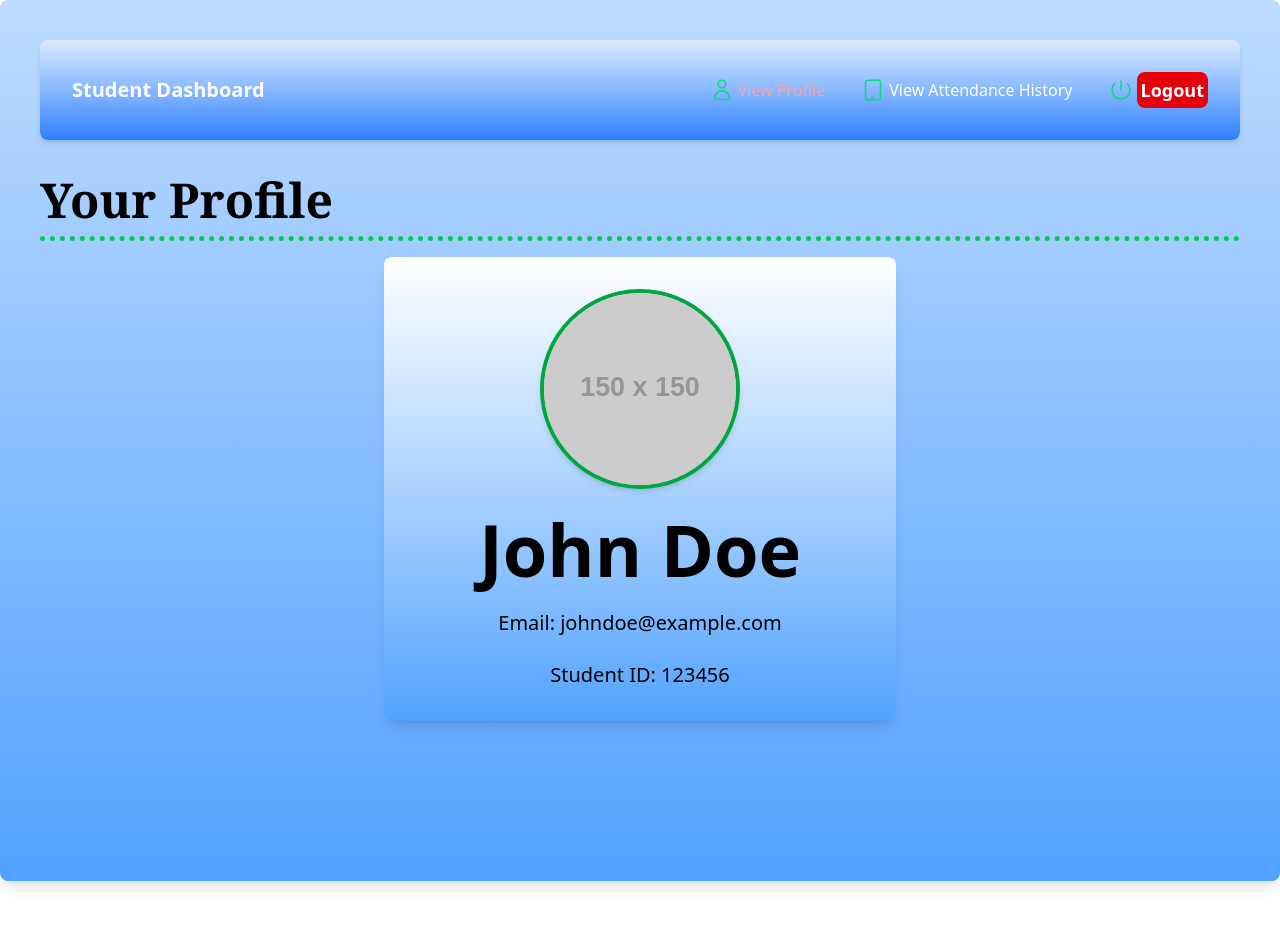
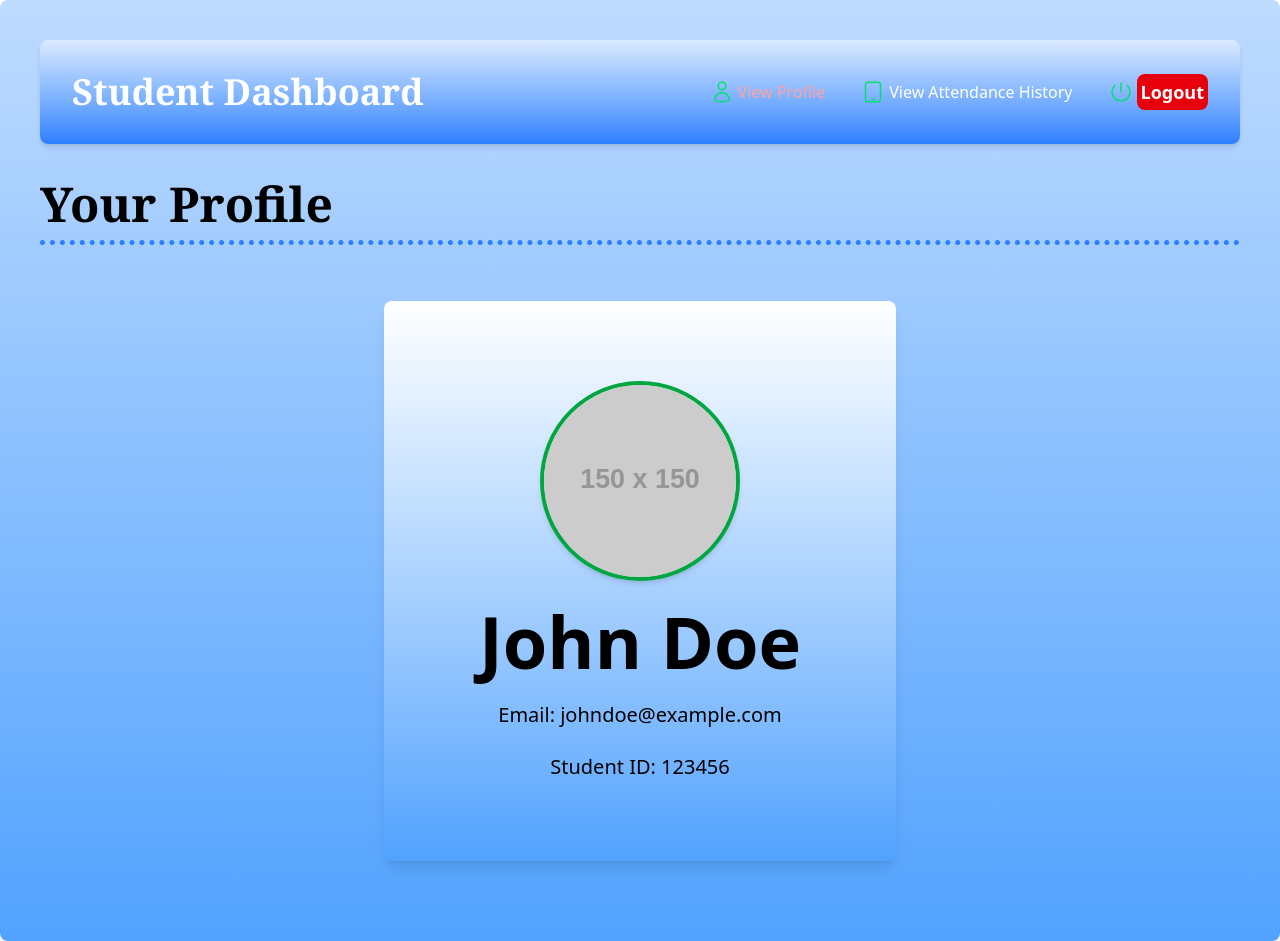
Before and after one commit to Sphe2001/Clocking_System_v2, a React (Vite) app in the folder client/: page /pages/student/viewProfile in a window 1280 px wide. Before the commit the page ends 881 px from the top, so only its background shows below. Built offline with nearby package versions, Linux system fonts and the light colour scheme.

Commit message:
student profile updated

```diff
--- a/client/src/components/studentNavbar.jsx
+++ b/client/src/components/studentNavbar.jsx
@@ -10,7 +10,7 @@ const StudentNavbar = () => {
     <nav className="bg-gradient-to-b from-blue-100 to-blue-500 text-white p-5 mr-5 shadow-md w-full backdrop-blur-md rounded-lg shadow-lg">
       <div className="container mx-auto flex p-3 justify-between items-center">
         {/* Dashboard Title */}
-        <h1 className="text-xl font-bold cursor-pointer" onClick={() => navigate('/pages/student')}>
+        <h1 className="text-4xl font-bold cursor-pointer font-serif hover:text-blue-500" onClick={() => navigate('/pages/student')}>
           Student Dashboard
         </h1>
 
--- a/client/src/pages/student/studentDashboard.jsx
+++ b/client/src/pages/student/studentDashboard.jsx
@@ -10,7 +10,7 @@ const StudentDashboard = () => {
       {/* Main Content Section */}
       <div className="flex flex-col items-center justify-center flex-grow pt-20 text-white px-6 sm:px-8 md:px-12">
         <div className="relative z-10 max-w-lg w-full text-center space-y-6 p-8 bg-gradient-to-b from-blue-300 to-white bg-opacity-10 backdrop-blur-md rounded-lg shadow-lg">
-          <h1 className="text-4xl sm:text-5xl font-extrabold text-black">Welcome, Student!</h1>
+          <h1 className="text-6xl  font-extrabold text-black font-serif">Welcome, Student!</h1>
           <p className="text-lg sm:text-xl text-black">Click below to sign your attendance or end the session.</p>
 
           {/* Sign Attendance Button */}
--- a/client/src/pages/student/viewProfile/viewProfile.jsx
+++ b/client/src/pages/student/viewProfile/viewProfile.jsx
@@ -10,13 +10,13 @@ const ViewProfile = () => {
       {/* profile */}
       <div className="flex flex-col items-center flex-grow pt-5  text-white  ">
 
-      <h1 className="text-5xl  font-extrabold font-serif text-black pb-3 border-b-5 border-dotted border-green-500 my-4 w-full">Your Profile</h1>
+      <h1 className="text-5xl  font-extrabold font-serif text-black pb-3 border-b-5 border-dotted border-blue-500 my-4 w-full">Your Profile</h1>
 
       </div>
 
       {/* Profile Content */}
-      <div className="flex flex-col items-center  flex-grow pb-30 text-white px-6 sm:px-8 md:px-12 ">
-        <div className="relative z-10 max-w-lg w-full text-center space-y-6 p-8 bg-gradient-to-b from-white to-blue-400 bg-opacity-10 backdrop-blur-md rounded-lg shadow-lg">
+      <div className="flex flex-col items-center w-full h-full p-10 flex-grow pb-10 text-white px-6 sm:px-8 md:px-12 ">
+        <div className="relative z-10 max-w-lg w-full text-center space-y-6 p-20 bg-gradient-to-b from-white to-blue-400 bg-opacity-10 backdrop-blur-md rounded-lg shadow-lg">
 
           {/* Profile Picture */}
           <img
```
